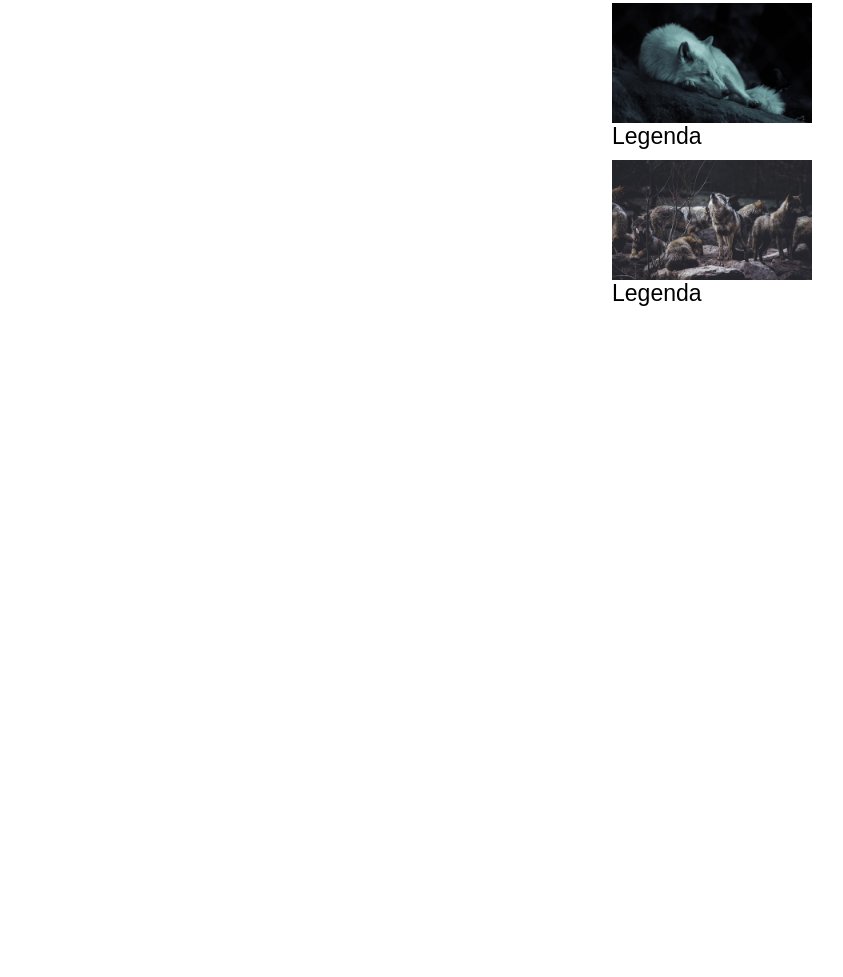
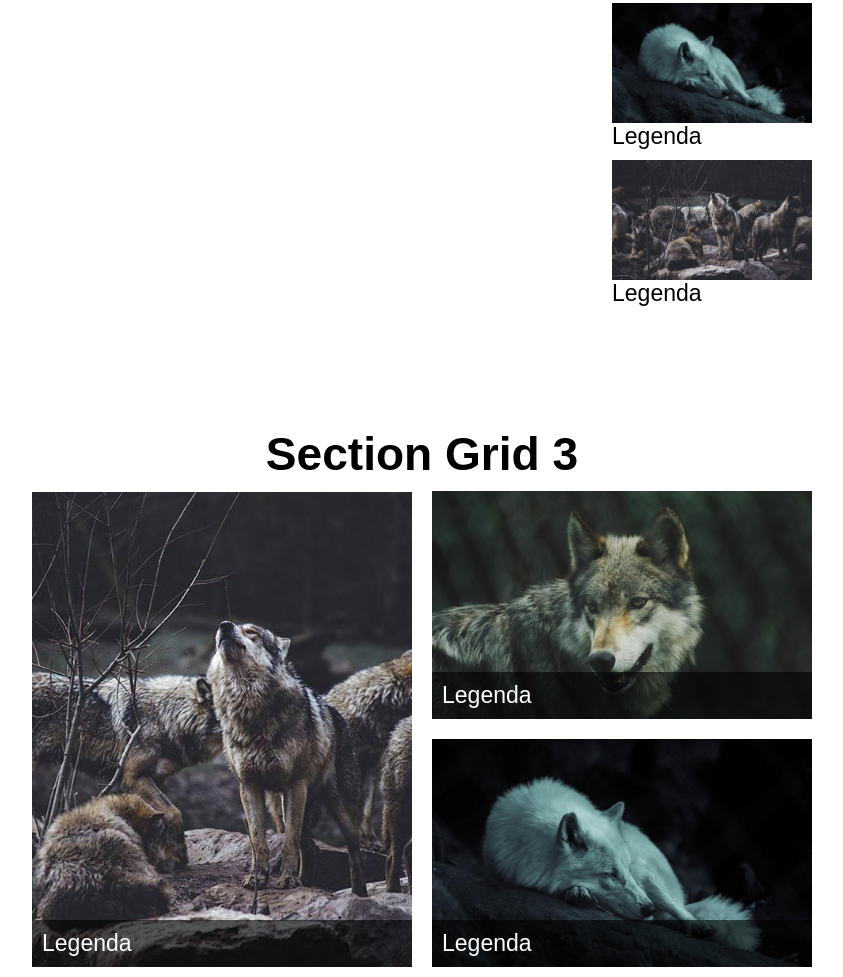
Before and after one commit to ItaloLeandro02/css-layout, a website: page src/index.html in a window 1280 px wide. Shown: the part 2356-3333 px from the top of the page, without its empty margins (218-1061 px from the left). Before the commit the page ends 2683 px from the top, so only its background shows below. Drawn offline with Linux system fonts and the light colour scheme.

Commit message:
feat: add section grid 3

```diff
--- a/assets/style.css
+++ b/assets/style.css
@@ -107,3 +107,38 @@
     margin: 0 10px;
   }
 }
+
+/* CSS GRID 3 */
+
+.grid3 {
+  display: grid;
+  grid-template-columns: repeat(2, 1fr);
+  gap: 20px;
+  max-width: 800px;
+  margin: 0 auto;
+  padding: 10px;
+}
+
+.grid3 > div:nth-child(1) {
+  grid-column: 1;
+  grid-row: 1 / 3;
+}
+
+.grid-item {
+  display: grid;
+}
+
+.grid-item > img {
+  grid-column: 1;
+  grid-row: 1 / 3;
+  align-self: end;
+}
+
+.grid-item > p {
+  grid-column: 1;
+  grid-row: 2;
+  padding: 10px;
+  background: rgba(0, 0, 0, 0.6);
+  color: white;
+  align-self: end;
+}
--- a/src/index.html
+++ b/src/index.html
@@ -135,5 +135,21 @@
       </div>
     </div>
   </section>
+
+  <h1>Section Grid 3</h1>
+  <section class="grid3">
+    <div class="grid-item">
+      <img src="../assets/img/lobo4.jpg" alt="">
+      <p>Legenda</p>
+    </div>
+    <div class="grid-item">
+      <img src="../assets/img/lobo2.jpg" alt="">
+      <p>Legenda</p>
+    </div>
+    <div class="grid-item">
+      <img src="../assets/img/lobo1.jpg" alt="">
+      <p>Legenda</p>
+    </div>
+  </section>
 </body>
 </html>
```
